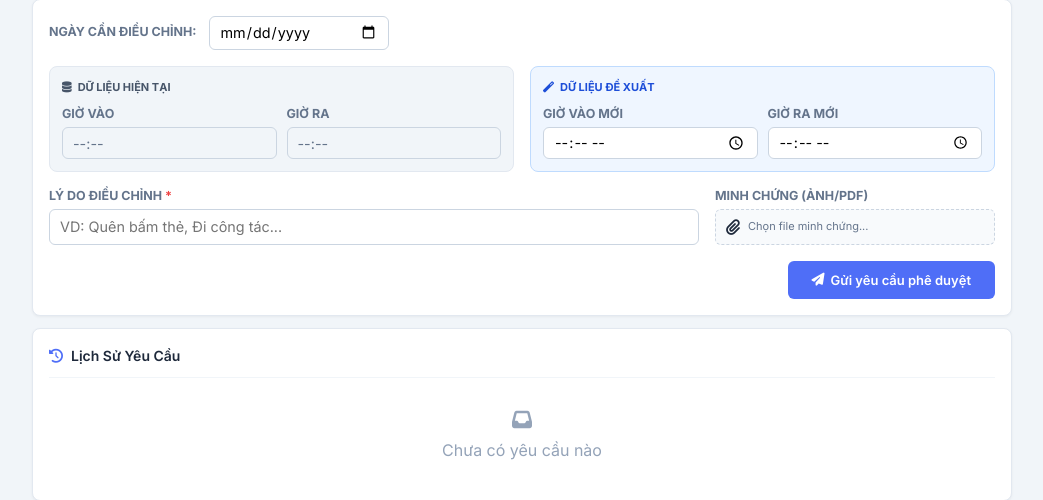
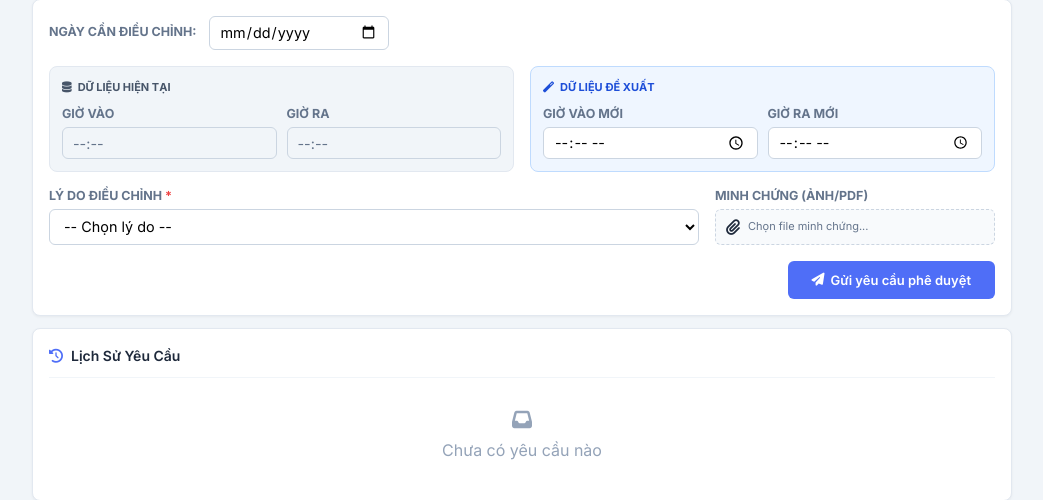
Before and after one commit to 14072004T/quanLyChamCong, a PHP site: the page made by app/views/chamcong/yeucau_chinhsua.php in a window 1280 px wide. Shown: the part 151-651 px from the top of the page, without its empty margins (118-1161 px from the left). Run offline with PHP 8.4, Linux system fonts and the light colour scheme; the template is opened without the code that fills it, so the values that code supplies are empty; the visitor is signed in with stand-in values (Sample User, id 1); data comes from the database, SQL or seed files in the repository; some libraries are stand-ins or nearby versions.

Commit message:
commit yeu cau chinh sua

```diff
--- a/app/views/chamcong/yeucau_chinhsua.php
+++ b/app/views/chamcong/yeucau_chinhsua.php
@@ -184,7 +184,11 @@ $todayOut = $todayShiftStatus['gioRaCuoi'] ?? null;
 
                             <div class="mb-request-form-group">
                                 <label for="lyDo">Lý do điều chỉnh <span style="color:#ef4444">*</span></label>
-                                <textarea id="lyDo" name="lyDo" class="mb-request-textarea" placeholder="VD: Quên bấm thẻ, Đi công tác..." required style="min-height: 80px;"></textarea>
+                                <select id="lyDo" name="lyDo" class="mb-request-input-field" required style="padding-left: 12px !important; height: 38px;">
+                                    <option value="">-- Chọn lý do --</option>
+                                    <option value="Quên chấm công">Quên chấm công</option>
+                                    <option value="Xin OT">Xin OT</option>
+                                </select>
                             </div>
 
                             <div class="mb-request-form-group">
@@ -323,7 +327,11 @@ $todayOut = $todayShiftStatus['gioRaCuoi'] ?? null;
                     <div style="display: grid; grid-template-columns: 1fr 280px; gap: 16px; align-items: end; margin-bottom: 16px;">
                         <div class="yc-form-group">
                             <label class="yc-label" for="lyDo">Lý do điều chỉnh <span style="color:var(--yc-danger)">*</span></label>
-                            <input type="text" id="lyDo" name="lyDo" class="yc-input" required placeholder="VD: Quên bấm thẻ, Đi công tác..." style="height: 36px;">
+                            <select id="lyDo" name="lyDo" class="yc-input" required style="height: 36px;">
+                                <option value="">-- Chọn lý do --</option>
+                                <option value="Quên chấm công">Quên chấm công</option>
+                                <option value="Xin OT">Xin OT</option>
+                            </select>
                         </div>
                         <div class="yc-form-group">
                             <label class="yc-label">Minh chứng (Ảnh/PDF)</label>
```
